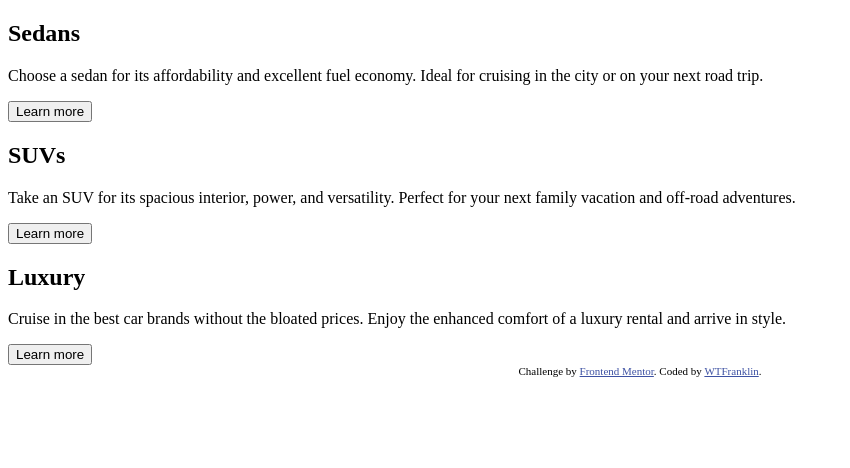
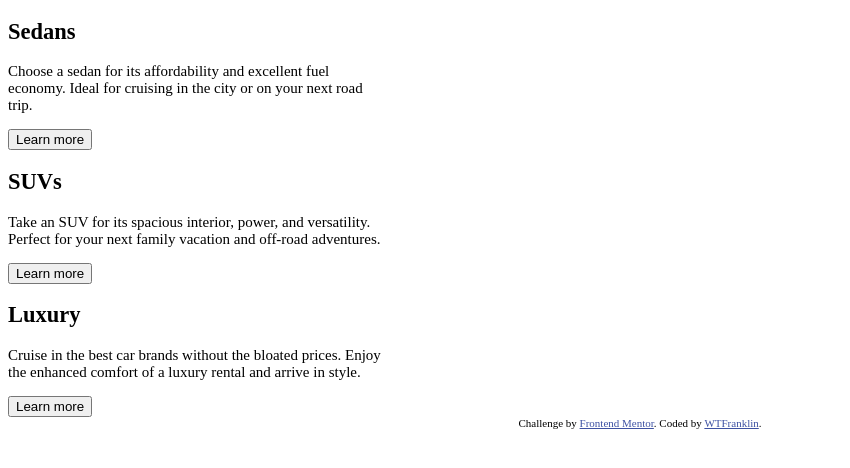
Before and after one commit to frankaddelia/three-column-layout-component, a plain HTML site: page index.html in a window 1280 px wide. Shown: the whole page, without its empty margins (0-850 px from the left). Drawn offline with nearby package versions, Linux system fonts and the light colour scheme; files that its build step writes are made by us from their sources.

Commit message:
Add styles according to spec

```diff
--- a/index.html
+++ b/index.html
@@ -3,18 +3,17 @@
 
 <head>
     <meta charset="UTF-8">
+    <!-- displays site properly based on user's device -->
     <meta name="viewport" content="width=device-width, initial-scale=1.0">
-    <!-- displays site properly based on user's device -->
-
     <link rel="icon" type="image/png" sizes="32x32" href="./images/favicon-32x32.png">
-
     <title>Frontend Mentor | 3-column preview card component</title>
-
+    <link rel="preconnect" href="https://fonts.gstatic.com">
+    <link href="https://fonts.googleapis.com/css2?family=Lexend+Deca&display=swap" rel="stylesheet">
+    <link href="https://fonts.googleapis.com/css2?family=Big+Shoulders+Display:wght@700&family=Lexend+Deca&display=swap" rel="stylesheet">
     <link rel="stylesheet" href="build/css/styles.css" type="text/css">
 </head>
 
 <body>
-
     <main class="container">
         <div id="sedans" class="column">
             <h2>Sedans</h2>
@@ -24,7 +23,6 @@
             </p>
             <button>Learn more</button>
         </div>
-
         <div id="suvs" class="column">
             <h2>SUVs</h2>
             <p>
@@ -33,7 +31,6 @@
             </p>
             <button>Learn more</button>
         </div>
-
         <div id="luxury" class="column">
             <h2>Luxury</h2>
             <p>
@@ -43,7 +40,6 @@
             <button>Learn more</button>
         </div>
     </main>
-
     <footer class="attribution">
         Challenge by <a href="https://www.frontendmentor.io?ref=challenge" target="_blank">Frontend Mentor</a>.
         Coded by <a href="#">WTFranklin</a>.
--- a/source/scss/styles.scss
+++ b/source/scss/styles.scss
@@ -1,5 +1,26 @@
 // sass source/scss/styles.scss build/css/styles.css
 
+/*** primary ***/
+$bright-orange: hsl(31deg, 77%, 52%);
+$dark-cyan: hsl(184deg, 100%, 22%);
+$very-dark-cyan: hsl(179deg, 100%, 13%);
+
+/*** neutrual ***/
+$transparent-white: hsla(0deg, 0%, 100%, 0.75);
+$very-light-gray: hsl(0deg, 0%, 95%);
+
+// font-family: 'Big Shoulders Display', cursive;
+// font-family: 'Lexend Deca', sans-serif;
+
+body {
+    font-size: 15px;
+}
+
+@media screen and (max-width: 1440px) {
+    .container {
+        width: 375px;
+    }
+}
 
 .attribution {
     font-size: 11px;
```
